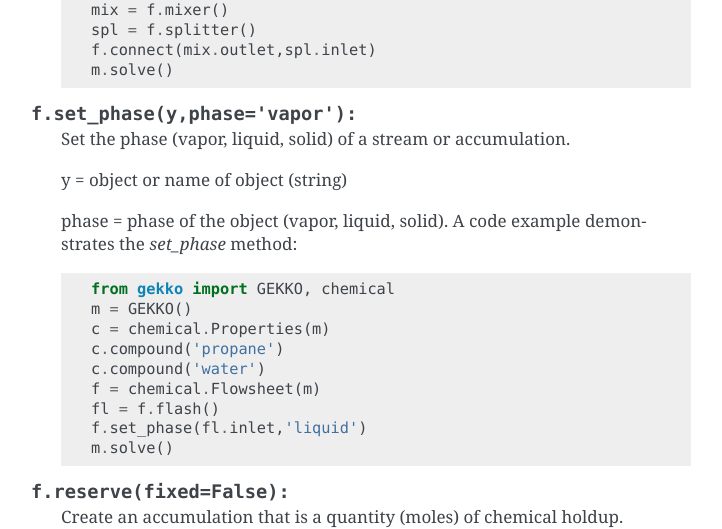
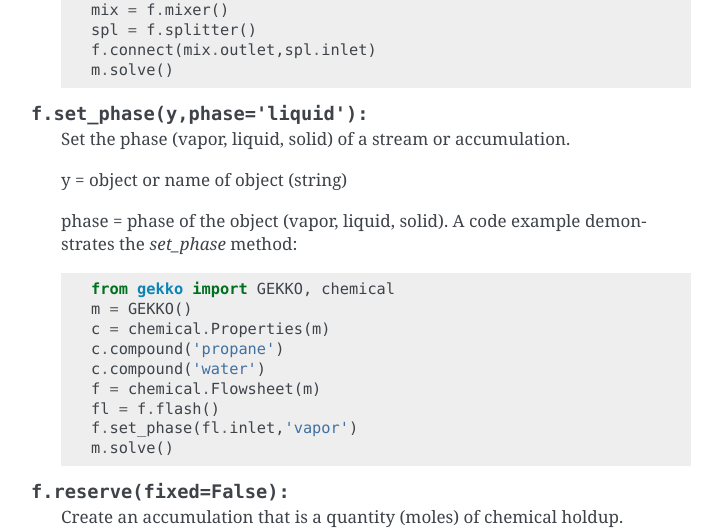
Before and after one commit to BYU-PRISM/GEKKO, a Sphinx documentation site: the page built from docs/chemical.rst, in a window 1280 px wide and 900 px high, scrolled down 3731 px. Shown: the part 157-686 px from the top of the window, without its empty margins (389-1111 px from the left). Built offline with Sphinx 7.4.7, drawn with Linux system fonts in a browser that asks for light colours; part of the change alters nothing that is shown.

```diff
--- a/docs/chemical.rst
+++ b/docs/chemical.rst
@@ -188,7 +188,7 @@ Flowsheet Objects
        f.connect(mix.outlet,spl.inlet)
        m.solve()
 
-.. py:classmethod::    f.set_phase(y,phase='vapor'):
+.. py:classmethod::    f.set_phase(y,phase='liquid'):
 
     Set the phase (vapor, liquid, solid) of a stream or accumulation.
 
@@ -204,7 +204,7 @@ Flowsheet Objects
        c.compound('water')
        f = chemical.Flowsheet(m)
        fl = f.flash()
-       f.set_phase(fl.inlet,'liquid')
+       f.set_phase(fl.inlet,'vapor')
        m.solve()
 
 .. py:classmethod::    f.reserve(fixed=False):
```
